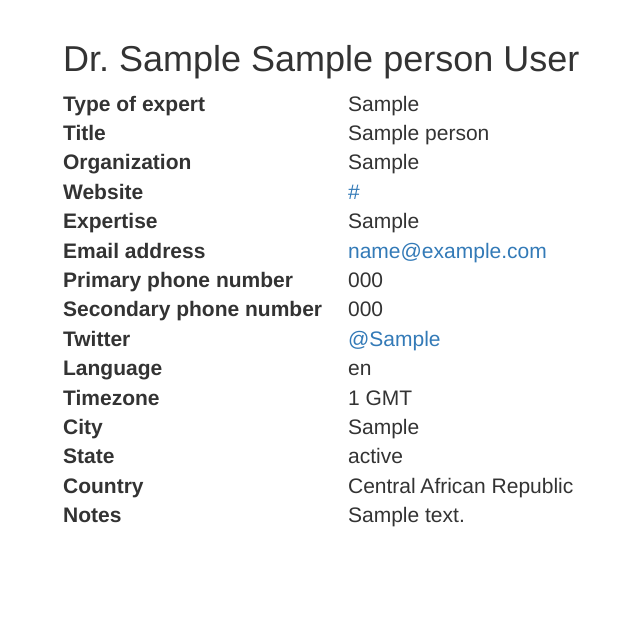
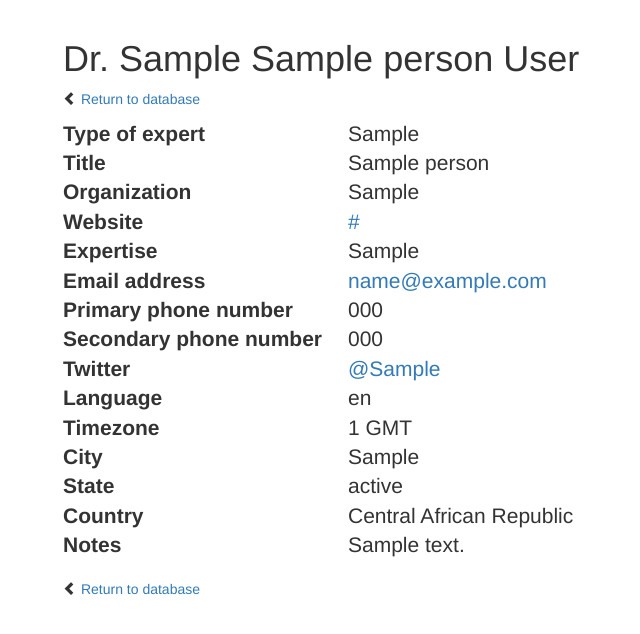
Before and after one commit to greglinch/sourcelist, a Django app: a page that uses templates/sources/person_detail.html in a window 1280 px wide. Shown: the part 51-685 px from the top of the page, without its empty margins (7-647 px from the left). Run offline with Django 3.2, Linux system fonts and the light colour scheme; tables that the repository leaves empty hold one stand-in row (values such as "Sample post"); parts of the project's set-up code (start-up, migrations or seed data) failed here and were passed over; some libraries are stand-ins or nearby versions.

Commit message:
add 'return to db' link

```diff
--- a/templates/sources/person_detail.html
+++ b/templates/sources/person_detail.html
@@ -17,6 +17,8 @@
 
 <h1>{{ person }}</h1>
 
+<div class="return-to-db">
+	<p><span class="glyphicon glyphicon-chevron-left" aria-hidden="true"></span><a href="/"> Return to database</a></p></div>
 <div class="lead">
 	<table>
 		{% if person.type_of_expert %}
@@ -111,5 +113,7 @@
 		{% endif %}
 	</table>
 </div>
-
+<div class="return-to-db">
+	<p><span class="glyphicon glyphicon-chevron-left" aria-hidden="true"></span><a href="/"> Return to database</a></p>
+</div>
 {% endblock %}
```
